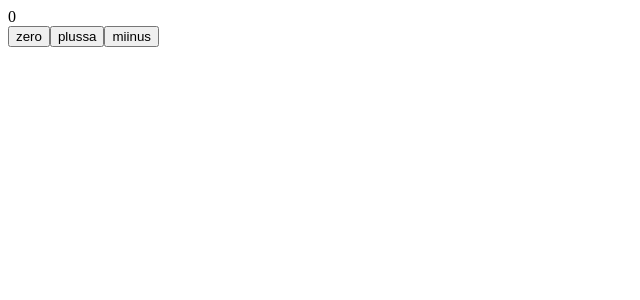
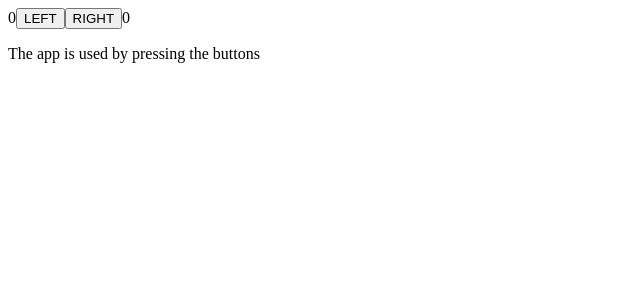
Before and after one commit to anssilepikko/fullstackopen, a React (Create React App) app in the folder osa1/unicafe/: page / in a window 1280 px wide. Shown: the top 300 px of the page, without its empty margins (0-640 px from the left). Built offline with nearby package versions, Linux system fonts and the light colour scheme.

Commit message:
Monimutkaisempi tila, Reactin debuggaus

```diff
--- a/osa1/unicafe/src/App.js
+++ b/osa1/unicafe/src/App.js
@@ -1,6 +1,8 @@
 import React, {useState} from 'react'
 
-const App = () => {
+// Komponentin tila ja tapahtumankäsittely
+
+const App1 = () => {
   const [counter, setCounter] = useState(0)
 
   const increaseByOne = () => setCounter(counter + 1)
@@ -10,9 +12,9 @@
   return (
     <div>
       <Display counter={counter} />
-      <Button handleClick={setToZero} text='zero' />
-      <Button handleClick={increaseByOne} text='plussa' />
-      <Button handleClick={decreaseByOne} text='miinus' />
+      <ButtonOne handleClick={setToZero} text='zero' />
+      <ButtonOne handleClick={increaseByOne} text='plussa' />
+      <ButtonOne handleClick={decreaseByOne} text='miinus' />
     </div>
   )
 }
@@ -26,11 +28,110 @@
 // nuolifunktioiden tiiviimpää ilmaisumuotoa ilman return-lausetta
 const Display = ({counter}) => <div>{counter}</div>
 
-
-const Button = ({handleClick, text}) => (
+const ButtonOne = ({handleClick, text}) => (
     <button onClick={handleClick}>
       {text}
     </button>
 )
 
+
+// Monimutkaisempi tila, Reactin debuggaus
+
+const App2 = () => {
+  // Olio nappien left ja right painalluksille arvon 0 sijasta
+  const [clicks, setClicks] = useState({
+    left: 0,
+    right: 0
+  })
+
+/*
+  const handleLeftClick = () => {
+    const newClicks = {
+      left: clicks.left + 1,
+      // Kentän arvo sama kuin alkuperäinen
+      right: clicks.right
+    }
+    setClicks(newClicks)
+  }
+
+  const handleRightClick = () => {
+    const newClicks = {
+      // Kentän arvo sama kuin alkuperäinen
+      left: clicks.left,
+      right: clicks.right + 1
+    }
+    setClicks(newClicks)
+  }
+ */
+
+  // ...olionNimi luo uuden olion kopiona vanhasta
+  const handleLeftClick = () => setClicks({ ...clicks, left: clicks.left + 1})
+  const handleRightClick = () => setClicks({ ...clicks, right: clicks.right + 1})
+
+  return (
+    <div>
+      <div>
+        {clicks.left}
+        <button onClick={handleLeftClick}>left</button>
+        <button onClick={handleRightClick}>right</button>
+        {clicks.right}
+      </div>
+    </div>
+  )
+}
+
+
+// Taulukon käsittelyä
+
+const History = (props) => {
+  if (props.allClicks.length === 0) {
+    return (
+      <div>
+        The app is used by pressing the buttons
+      </div>
+    )
+  }
+  return (
+    <div>
+    Button press history: {props.allClicks.join(' ')}
+    </div>
+  )
+}
+
+const Button = ({handleClick, text}) => (
+  <button onClick={handleClick}>
+    {text}
+  </button>
+)
+
+const App = () => {
+  const [left, setLeft] = useState(0)
+  const [right, setRight] = useState(0)
+  const [allClicks, setAll] = useState([])
+
+  const handleLeftClick = () => {
+    setAll(allClicks.concat('L'))
+    setLeft(left + 1)
+  }
+
+  const handleRightClick = () => {
+    setAll(allClicks.concat('R'))
+    setRight(right + 1)
+  }
+
+  return (
+    <div>
+      <div>
+        {left}
+        <Button handleClick={handleLeftClick} text='LEFT' />
+        <Button handleClick={handleRightClick} text='RIGHT' />
+        {right}
+        <p>{allClicks.join('')}</p>
+        <History allClicks={allClicks} />
+      </div>
+    </div>
+  )
+}
+
+
 export default App
```
